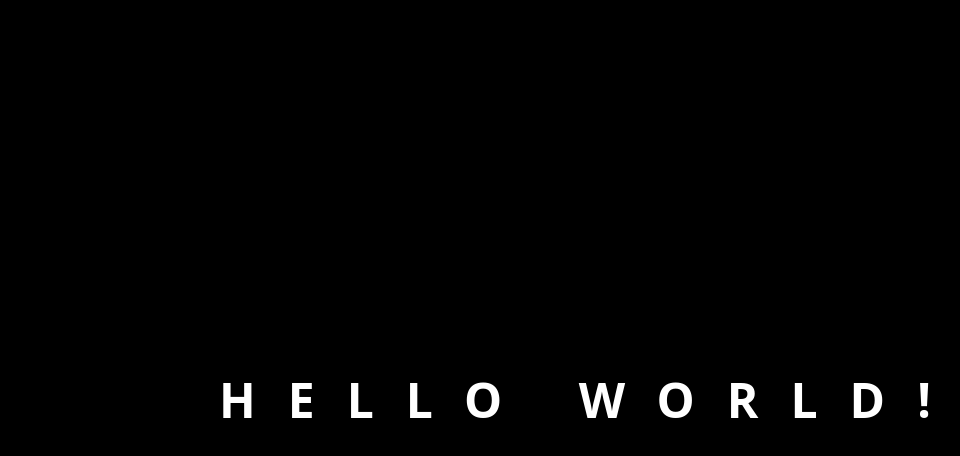
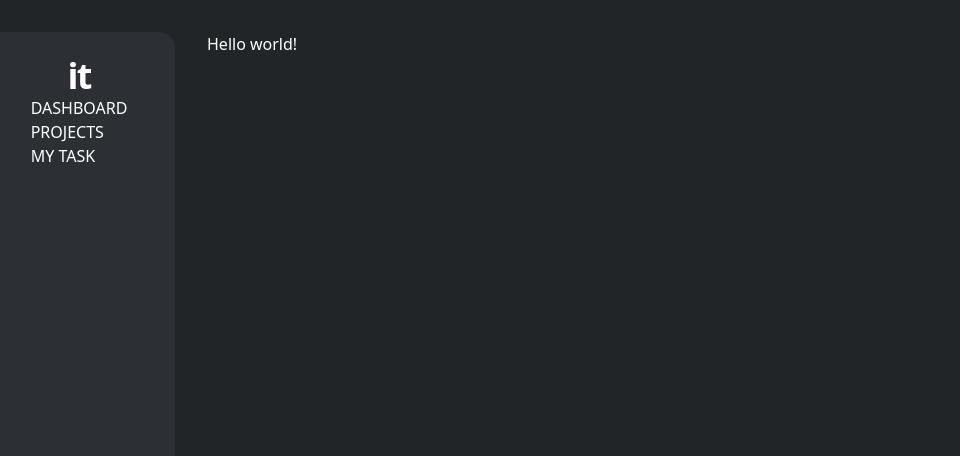
Before and after one commit to D4nielJ/t4sks-ravn, a Next.js app: page / in a window 1280 px wide. Shown: the top 456 px of the page, without its empty margins (49-1009 px from the left). Built offline with nearby package versions, Linux system fonts and the light colour scheme.

Commit message:
Create MainLayout and Navbar component

```diff
--- /dev/null
+++ b/components/layouts/Main.js
@@ -0,0 +1,13 @@
+import React from 'react';
+import Navbar from '../navbar/Navbar';
+
+const Main = ({ children }) => {
+  return (
+    <div className="flex min-h-screen gap-x-8 bg-neutral-darker p-8 text-textOn">
+      <Navbar />
+      <div className="w-full">{children}</div>
+    </div>
+  );
+};
+
+export default Main;
--- /dev/null
+++ b/components/navbar/Link.js
@@ -0,0 +1,12 @@
+import React from 'react';
+import NextLink from 'next/link';
+
+const Link = ({ icon, text, to }) => {
+  return (
+    <NextLink href={to}>
+      <a>{text}</a>
+    </NextLink>
+  );
+};
+
+export default Link;
--- /dev/null
+++ b/components/navbar/Navbar.js
@@ -0,0 +1,40 @@
+import React from 'react';
+import { Logo } from '../shared';
+import Link from './Link';
+
+const Links = [
+  {
+    icon: <></>,
+    text: 'DASHBOARD',
+    to: '/',
+  },
+  {
+    icon: <></>,
+    text: 'PROJECTS',
+    to: '/projects',
+  },
+  {
+    icon: <></>,
+    text: 'MY TASK',
+    to: '/mytask',
+  },
+];
+
+const Navbar = () => {
+  return (
+    <div className="flex min-w-[12rem] flex-col items-center rounded-2xl bg-neutral-dark pt-6">
+      <Logo />
+      <nav>
+        <ul>
+          {Links.map(({ icon, text, to }) => (
+            <li key={text}>
+              <Link to={to} text={text} />
+            </li>
+          ))}
+        </ul>
+      </nav>
+    </div>
+  );
+};
+
+export default Navbar;
--- /dev/null
+++ b/components/shared/Logo.js
@@ -0,0 +1,9 @@
+import React from 'react';
+
+const Logo = () => {
+  return (
+    <h1 className="text-4xl font-black tracking-tighter text-textOn">it</h1>
+  );
+};
+
+export default Logo;
--- /dev/null
+++ b/components/shared/index.js
@@ -0,0 +1,3 @@
+import Logo from './Logo';
+
+export { Logo };
--- a/pages/index.js
+++ b/pages/index.js
@@ -1,10 +1,10 @@
+import Layout from '../components/layouts/Main';
+
 const Home = () => {
   return (
-    <div className="flex h-screen flex-col items-center justify-center bg-black text-white">
-      <p className="text-5xl font-black uppercase tracking-[2rem]">
-        Hello world!
-      </p>
-    </div>
+    <Layout>
+      <p className="">Hello world!</p>
+    </Layout>
   );
 };
 
--- a/tailwind.config.js
+++ b/tailwind.config.js
@@ -39,6 +39,24 @@
           success: '#008060',
           highlight: '#347C84',
         },
+        icon: {
+          default: '#5C5F62',
+          subdued: '#8C9196',
+          hovered: '#1A1C1D',
+          pressed: '#44474A',
+          disabled: '#BABEC3',
+          critical: '#D72C0D',
+          warning: '#B98900',
+          success: '#007F5F',
+          highlight: '#00A0AC',
+        },
+        neutral: {
+          darker: '#222528',
+          dark: '#2C2F33',
+          default: '#414448',
+          light: '#8C9196',
+          lighter: '#BABEC3',
+        },
       },
     },
   },
```
